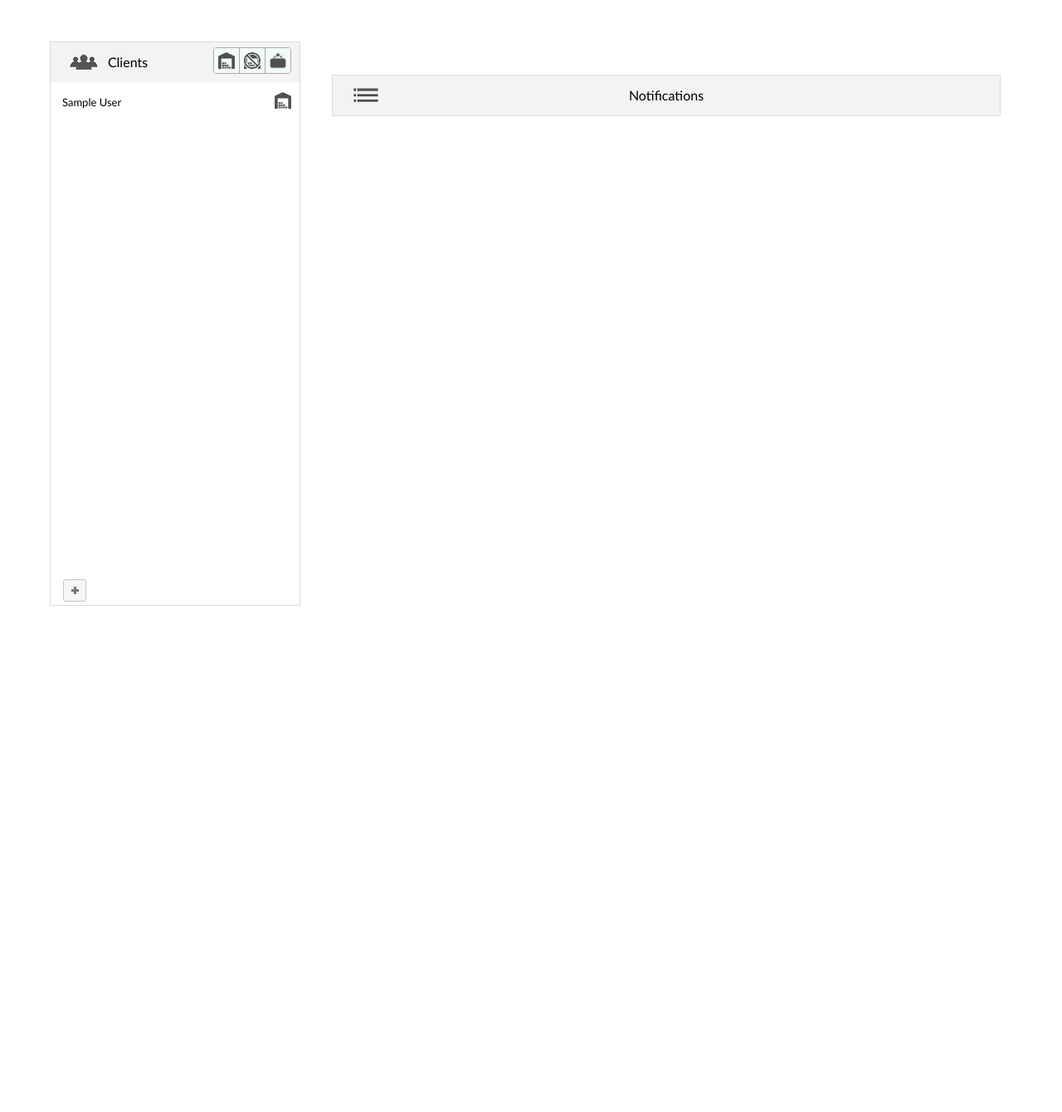
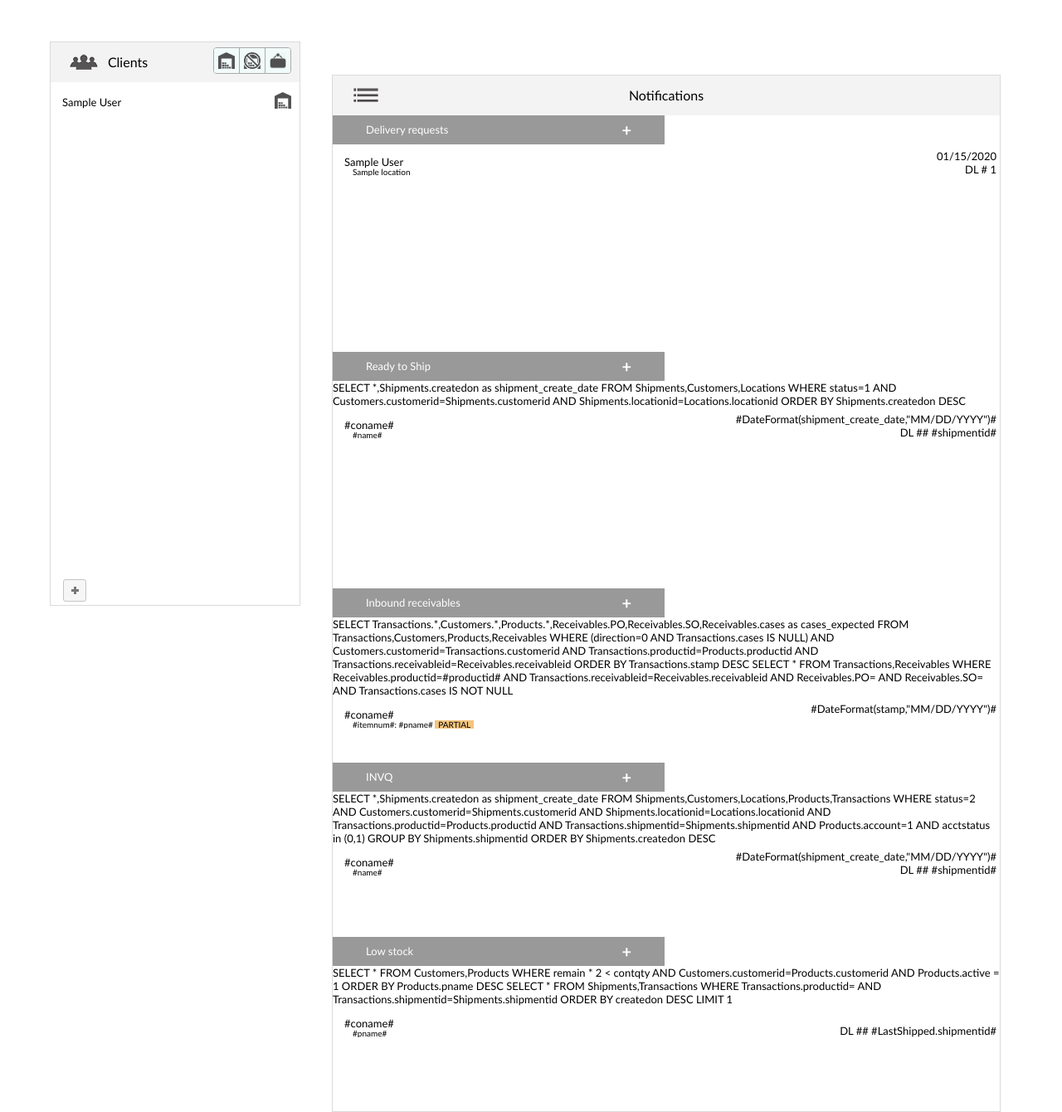
Before and after one commit to bctiemann/thinkpackage, a Django app: page /mgmt/ in a window 1280 px wide; the page is wider, and only the part inside the window is pictured. Shown: that part at 83% size. Before the commit the page ends 730 px from the top of that part, so only its background shows below. Run offline with Django 3.2, Linux system fonts and the light colour scheme; tables that the repository leaves empty hold one stand-in row (values such as "Sample post").

Commit message:
Notifications (partial)

```diff
--- /dev/null
+++ b/ims/templates/ims/inc_notifications.html
@@ -0,0 +1,186 @@
+<div style="display: inline-block; vertical-align: top;">
+
+<div class="list_header" section="delivery_requests">
+    <span class="disclosure"></span>
+    Delivery requests
+</div>
+<div class="list_wrap minimized two" section="delivery_requests">
+<ul class="items_list" id="delivery_requests_list">
+
+<!--
+    <CFQUERY NAME="Shipments" DATASOURCE="#DSN#">
+    SELECT *,Shipments.createdon as shipment_create_date FROM Shipments,Customers,Locations
+    WHERE status!=2
+    AND Customers.customerid=Shipments.customerid
+    AND Shipments.locationid=Locations.locationid
+    ORDER BY Shipments.createdon DESC
+    </CFQUERY>
+-->
+
+    {% for shipment in delivery_requests %}
+    <a href="shipments.cfm?customerid={{ shipment.client.id }}&shipmentid={{ shipment.id }}"><li>
+        <div class="date floatright">{{ shipment.date_created | date:"SHORT_DATE_FORMAT" }}</div>
+        <div class="dl">DL # {{ shipment.id }}</div>
+        <div class="items-list-content">
+            <div class="coname">
+                <p>{{ shipment.client.company_name }}</p>
+                <p class="subtitle">{{ shipment.location.name }}</p>
+            </div>
+        </div>
+    </li></a>
+    {% endfor %}
+
+</ul>
+</div>
+
+<div class="list_header" section="ready_to_ship">
+    <span class="disclosure"></span>
+    Ready to Ship
+</div>
+<div class="list_wrap minimized two" section="ready_to_ship">
+<ul class="items_list" id="ready_shipments_list">
+
+    <CFQUERY NAME="Shipments" DATASOURCE="#DSN#">
+    SELECT *,Shipments.createdon as shipment_create_date FROM Shipments,Customers,Locations
+    WHERE status=1
+    AND Customers.customerid=Shipments.customerid
+    AND Shipments.locationid=Locations.locationid
+    ORDER BY Shipments.createdon DESC
+    </CFQUERY>
+
+    <CFOUTPUT QUERY="Shipments">
+    <a href="shipments.cfm?customerid=#customerid#&shipmentid=#shipmentid#"><li>
+        <div class="date floatright">#DateFormat(shipment_create_date,"MM/DD/YYYY")#</div>
+        <div class="dl">DL ## #shipmentid#</div>
+        <div class="items-list-content">
+            <div class="coname">
+                <p>#coname#</p>
+                <p class="subtitle">#name#</p>
+            </div>
+        </div>
+    </li></a>
+    </CFOUTPUT>
+
+</ul>
+</div>
+
+</div>
+
+<div style="display: inline-block; vertical-align: top;">
+
+<div class="list_header" section="inbound_receivables">
+    <span class="disclosure"></span>
+    Inbound receivables
+</div>
+<div class="list_wrap minimized three" section="inbound_receivables">
+<ul class="items_list" id="inbound_shipments_list">
+
+    <CFQUERY NAME="Transactions" DATASOURCE="#DSN#">
+    SELECT Transactions.*,Customers.*,Products.*,Receivables.PO,Receivables.SO,Receivables.cases as cases_expected FROM Transactions,Customers,Products,Receivables
+    WHERE (direction=0 AND Transactions.cases IS NULL)
+    AND Customers.customerid=Transactions.customerid
+    AND Transactions.productid=Products.productid
+    AND Transactions.receivableid=Receivables.receivableid
+    ORDER BY Transactions.stamp DESC
+    </CFQUERY>
+
+    <CFOUTPUT QUERY="Transactions">
+
+    <CFQUERY NAME="SplitReceivables" DATASOURCE="#DSN#">
+    SELECT * FROM Transactions,Receivables
+    WHERE Receivables.productid=#productid#
+    AND Transactions.receivableid=Receivables.receivableid
+    AND Receivables.PO=<CFQUERYPARAM value="#PO#" CFSQLType="CF_SQL_VARCHAR">
+    AND Receivables.SO=<CFQUERYPARAM value="#SO#" CFSQLType="CF_SQL_VARCHAR">
+    AND Transactions.cases IS NOT NULL
+    </CFQUERY>
+
+    <a href="inventory.cfm?customerid=#customerid#&history=#productid#"><li>
+        <div class="date floatright">#DateFormat(stamp,"MM/DD/YYYY")#</div>
+        <div class="items-list-content">
+            <div class="coname">
+                <p>#coname#</p>
+                <p class="subtitle">#itemnum#: #pname# <CFIF SplitReceivables.recordCount GT 0><span class="partial_receivable">PARTIAL</span></CFIF></p>
+            </div>
+        </div>
+    </li></a>
+    </CFOUTPUT>
+
+</ul>
+</div>
+
+<div class="list_header" section="outbound_shipments">
+    <span class="disclosure"></span>
+    INVQ
+</div>
+<div class="list_wrap minimized three" section="outbound_shipments">
+<ul class="items_list" id="outbound_shipments_list">
+    <CFQUERY NAME="Shipments" DATASOURCE="#DSN#">
+    SELECT *,Shipments.createdon as shipment_create_date FROM Shipments,Customers,Locations,Products,Transactions
+    WHERE status=2
+    AND Customers.customerid=Shipments.customerid
+    AND Shipments.locationid=Locations.locationid
+    AND Transactions.productid=Products.productid
+    AND Transactions.shipmentid=Shipments.shipmentid
+    AND Products.account=1
+    AND acctstatus in (0,1)
+    GROUP BY Shipments.shipmentid
+    ORDER BY Shipments.createdon DESC
+    </CFQUERY>
+
+    <CFOUTPUT QUERY="Shipments">
+    <a href="shipments.cfm?customerid=#customerid#&shipmentid=#shipmentid#"><li>
+        <div class="date floatright">#DateFormat(shipment_create_date,"MM/DD/YYYY")#</div>
+        <div class="dl">DL ## #shipmentid#</div>
+        <div class="items-list-content">
+            <div class="coname">
+                <p>#coname#</p>
+                <p class="subtitle">#name#</p>
+            </div>
+        </div>
+    </li></a>
+    </CFOUTPUT>
+
+</ul>
+</div>
+
+<div class="list_header" section="low_stock">
+    <span class="disclosure"></span>
+    Low stock
+</div>
+<div class="list_wrap minimized three" section="low_stock">
+<ul class="items_list" id="low_stock_list">
+
+    <CFQUERY NAME="Products" DATASOURCE="#DSN#">
+    SELECT * FROM Customers,Products
+    WHERE remain * 2 < contqty
+    AND Customers.customerid=Products.customerid
+    AND Products.active = 1
+    ORDER BY Products.pname DESC
+    </CFQUERY>
+
+    <CFOUTPUT QUERY="Products">
+
+    <CFQUERY NAME="LastShipped" DATASOURCE="#DSN#">
+    SELECT * FROM Shipments,Transactions
+    WHERE Transactions.productid=<CFQUERYPARAM value="#productid#" CFSQLType="CF_SQL_NUMERIC">
+    AND Transactions.shipmentid=Shipments.shipmentid
+    ORDER BY createdon DESC
+    LIMIT 1
+    </CFQUERY>
+
+    <a href="inventory.cfm?customerid=#customerid#&productid=#productid#"><li>
+        <div class="dl">DL ## #LastShipped.shipmentid#</div>
+        <div class="items-list-content">
+            <div class="coname">
+                <p>#coname#</p>
+                <p class="subtitle">#pname#</p>
+            </div>
+        </div>
+    </li></a>
+    </CFOUTPUT>
+
+</ul>
+</div>
+
+</div>
--- a/ims/templates/ims/mgmt.html
+++ b/ims/templates/ims/mgmt.html
@@ -7,7 +7,7 @@
 Notifications
 </div>
 
-<CFINCLUDE TEMPLATE="inc_notifications.cfm">
+{% include "ims/inc_notifications.html" %}
 </div>
 
 <div class="content">
@@ -30,7 +30,6 @@ Notifications
 Clients
 </div>
 <div class="list_wrap" id="customers_list_wrap" style="min-height: 596px; max-height: 596px;">
-<CFINCLUDE TEMPLATE="ajax_customers_list.cfm">
 </div>
 
 <div id="add_customer_wrap">
--- a/ims/views.py
+++ b/ims/views.py
@@ -3,7 +3,7 @@ from __future__ import unicode_literals
 
 from django.shortcuts import render, redirect
 
-from ims.models import Client
+from ims.models import Client, Shipment
 from ims import utils
 
 
@@ -13,7 +13,11 @@ def home(request):
     return render(request, 'ims/home.html', context)
 
 def mgmt(request):
+
+    delivery_requests = Shipment.objects.exclude(status=2)
+
     context = {
+        'delivery_requests': delivery_requests,
     }
     return render(request, 'ims/mgmt.html', context)
 
```
